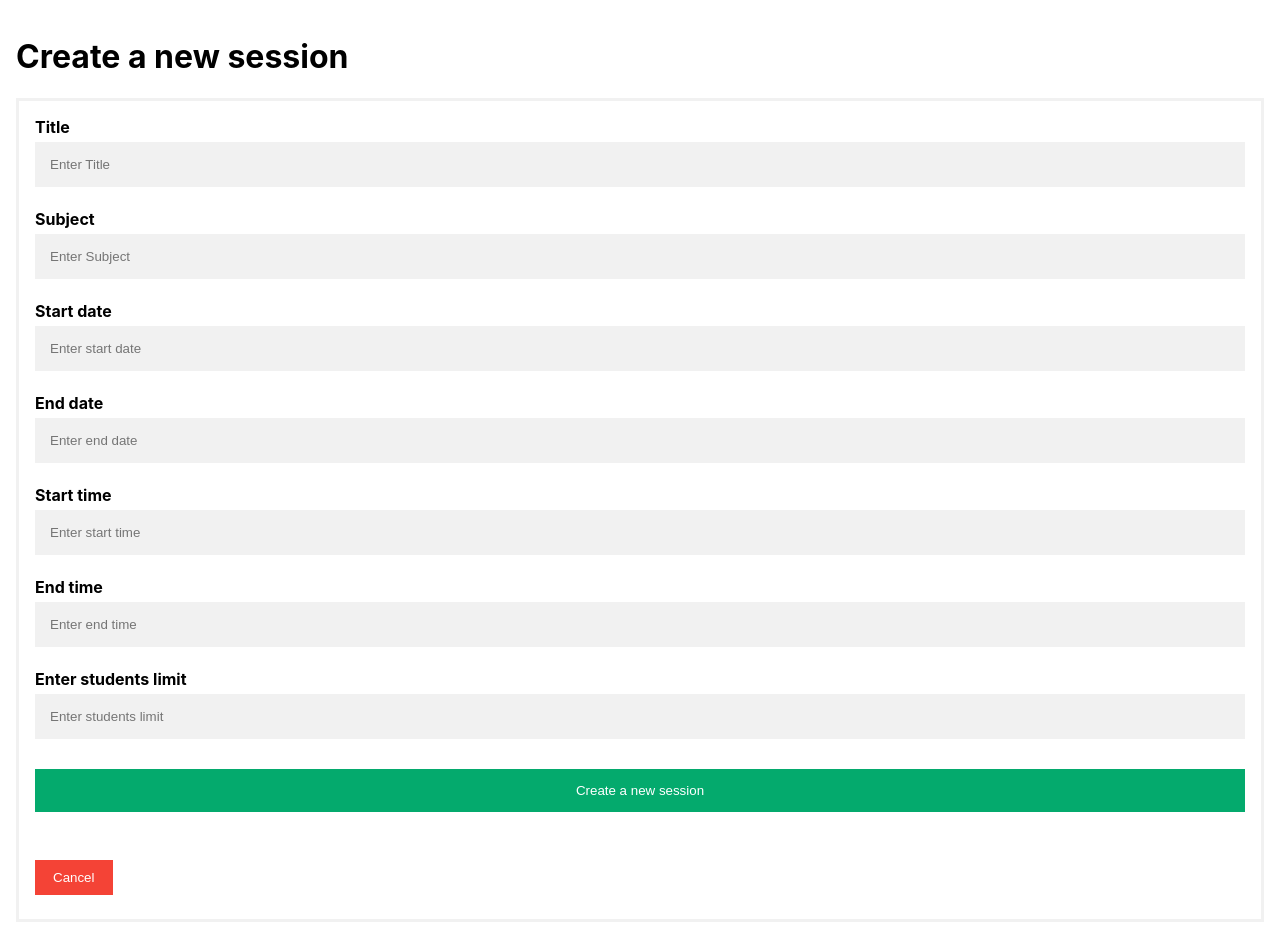
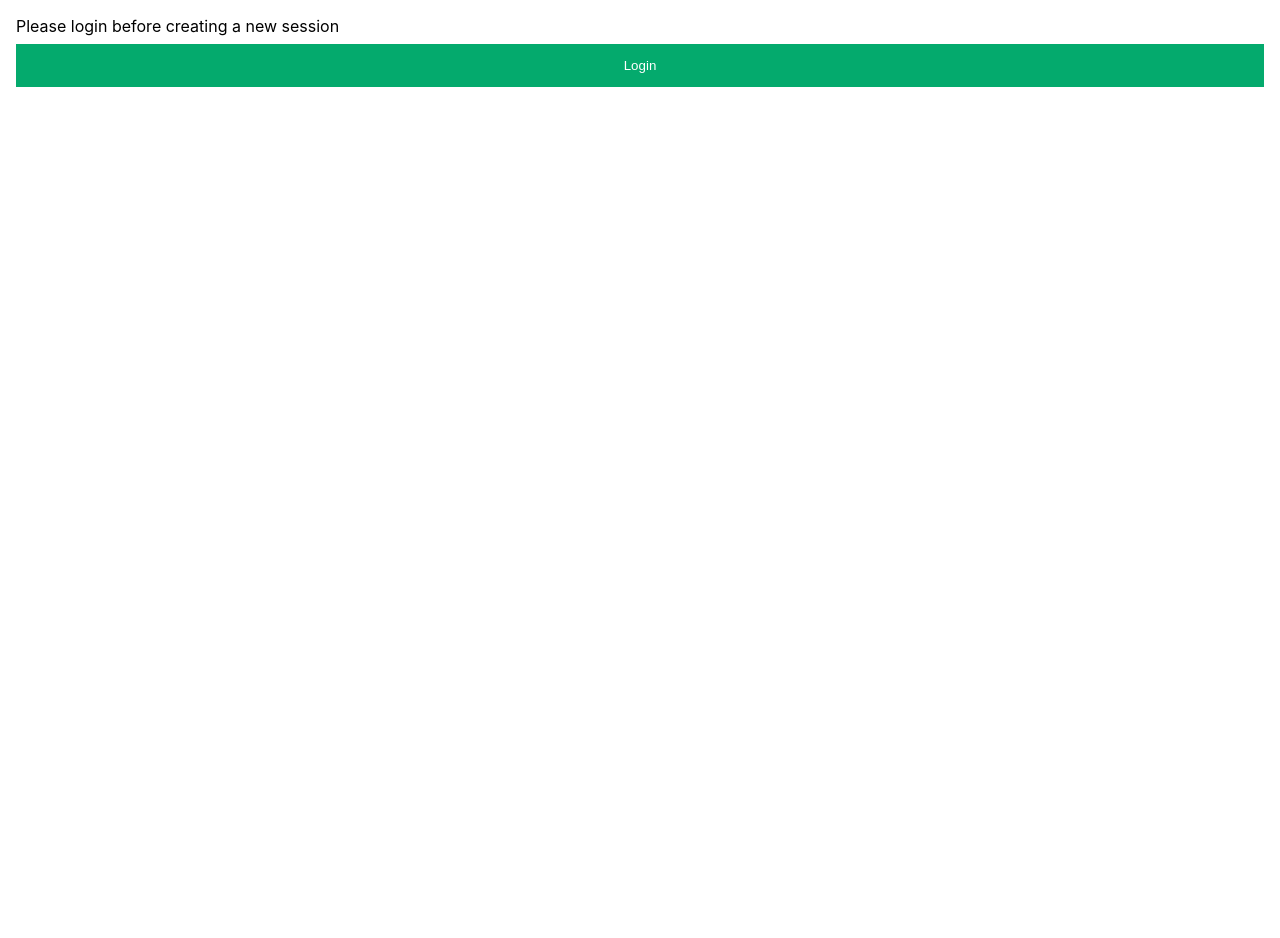
Before and after one commit to nikhilmaske-2001/StudyPlanner, a React (Create React App) app in the folder client/: page /newSession in a window 1280 px wide. After the commit the page ends 800 px from the top, so only its background shows below. Built offline with nearby package versions, Linux system fonts and the light colour scheme.

Commit message:
Do not allow user to create new sesssion without loginIn.

```diff
--- a/client/src/pages/NewSession/NewSession.jsx
+++ b/client/src/pages/NewSession/NewSession.jsx
@@ -3,9 +3,12 @@ import axios from "axios";
 import "./NewSession.css";
 import { Link } from "react-router-dom";
 import { useNavigate } from "react-router-dom";
+import { useContext } from "react";
+import { AuthContext } from "../../context/AuthContext";
 
 function NewSession() {
   let navigate = useNavigate();
+  const { user } = useContext(AuthContext);
   const [credentials, setCredentials] = useState({
     title: undefined,
     subject: undefined,
@@ -31,7 +34,8 @@ function NewSession() {
       console.log("error: ", error);
     }
   };
-  return (
+
+  return user ? (
     <div className="container">
       <h1>Create a new session</h1>
       <form>
@@ -134,6 +138,15 @@ function NewSession() {
         </div>
       </form>
     </div>
+  ) : (
+    <div className="container">
+      Please login before creating a new session
+      <Link to="/">
+        <button type="button" className="Loginbtn">
+          Login
+        </button>
+      </Link>
+    </div>
   );
 }
 
```
